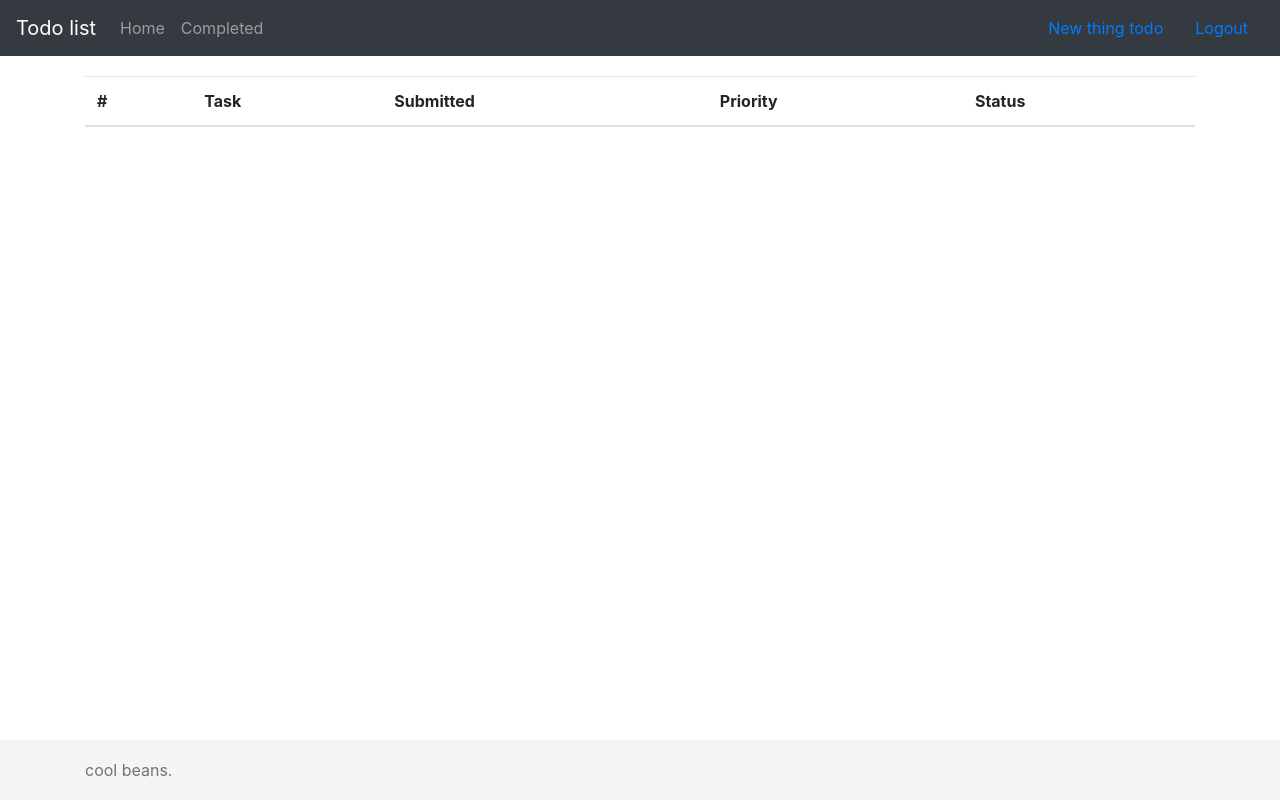
After one commit to dweems/todolist, a Flask app: page /completed in a window 1280 px wide. The commit adds this page. Run offline with Flask 2, Linux system fonts and the light colour scheme; the visitor is signed in with stand-in values (Sample User, id 1); data comes from the database, SQL or seed files in the repository; data that the repository does not hold is empty; some libraries are stand-ins or nearby versions.

Commit message:
Added completed tasks feature

```diff
--- a/todo/routes.py
+++ b/todo/routes.py
@@ -42,9 +42,16 @@ def home():
         db.session.commit()
         flash('Your task has been added!', 'success')
         return redirect(url_for('home'))
+
     if request.method == 'GET':
         tasks = Todo.query.order_by(Todo.date_posted).filter_by(user_id=current_user.id, status="In Progress")
         return render_template('home.html', title='Your things todo!', todo_form=todo_form, tasks=tasks)
+
+@app.route("/completed", methods=['GET', 'POST'])
+@login_required
+def completed_tasks():
+    tasks = Todo.query.order_by(Todo.date_posted).filter_by(user_id=current_user.id, status="Completed")
+    return render_template('completed.html', title='Things you\'e done!', tasks=tasks)
 
 @app.route("/finishtask/<int:task_id>", methods=['POST'])
 @login_required
--- /dev/null
+++ b/todo/templates/completed.html
@@ -0,0 +1,40 @@
+{% extends "layout.html" %}
+    {% block content %}
+    <div class="container mt-3">
+        <table class="table table-striped">
+            <thead>
+            <tr>
+                <th scope="col">#</th>
+                <th scope="col">Task</th>
+                <th scope="col">Submitted</th>
+                <th scope="col">Priority</th>
+                <th scope="col">Status</th>
+            </tr>
+            </thead>
+            <tbody>
+                {% for task in tasks %}
+                    <tr>
+                        <th scope="row">{{task.id}}</th>
+                        <td>{{task.title}}</td>
+                        <td>{{task.date_posted}}</td>
+                        <td>{{task.priority}}</td>
+                        <td>{{task.status}}</td>
+                    </tr>
+                {% endfor %}
+            </tbody>
+        </table>
+    </div>
+    <!-- Modal -->
+    <div class="modal fade" id="new-task" tabindex="-1" role="dialog" aria-labelledby="exampleModalLabel" aria-hidden="true">
+        <div class="modal-dialog" role="document">
+          <div class="modal-content">
+            <div class="modal-header">
+              <h5 class="modal-title" id="exampleModalLabel">New Task</h5>
+              <button type="button" class="close" data-dismiss="modal" aria-label="Close">
+                <span aria-hidden="true">&times;</span>
+              </button>
+            </div>
+          </div>
+        </div>
+      </div>
+    {% endblock content %}
--- a/todo/templates/home.html
+++ b/todo/templates/home.html
@@ -22,7 +22,7 @@
                         <td>{{task.status}}</td>
                         <td>
                             <form action="{{ url_for('finish_task', task_id=task.id) }}" method="POST">
-                                <input type="submit" name="completed" value="Completed" />
+                                <input type="submit" class="btn btn-info" name="completed" value="Completed" />
                             </form>
                         </td>
                     </tr>
--- a/todo/templates/layout.html
+++ b/todo/templates/layout.html
@@ -18,15 +18,15 @@
                 </button>
                 <div class="collapse navbar-collapse" id="navbarCollapse">
                 <ul class="navbar-nav mr-auto">
-                    <li class="nav-item active">
-                    <a class="nav-link" href="{{ url_for('home') }}">Home <span class="sr-only">(current)</span></a>
+                    <li class="nav-item">
+                    <a class="nav-link" href="{{ url_for('home') }}">Home</a>
                     </li>
                     <!-- <li class="nav-item">
                     <a class="nav-link" href="#">Open</a>
+                    </li>-->
+                    <li class="nav-item">
+                    <a class="nav-link" href="{{url_for('completed_tasks')}}">Completed</a>
                     </li>
-                    <li class="nav-item">
-                    <a class="nav-link disabled" href="#">Completed</a>
-                    </li> -->
                 </ul>
                 {% if current_user.is_authenticated %}
                     <a class="nav-item nav-link" data-toggle="modal" data-target="#new-task" href="#">New thing todo</a>
```
